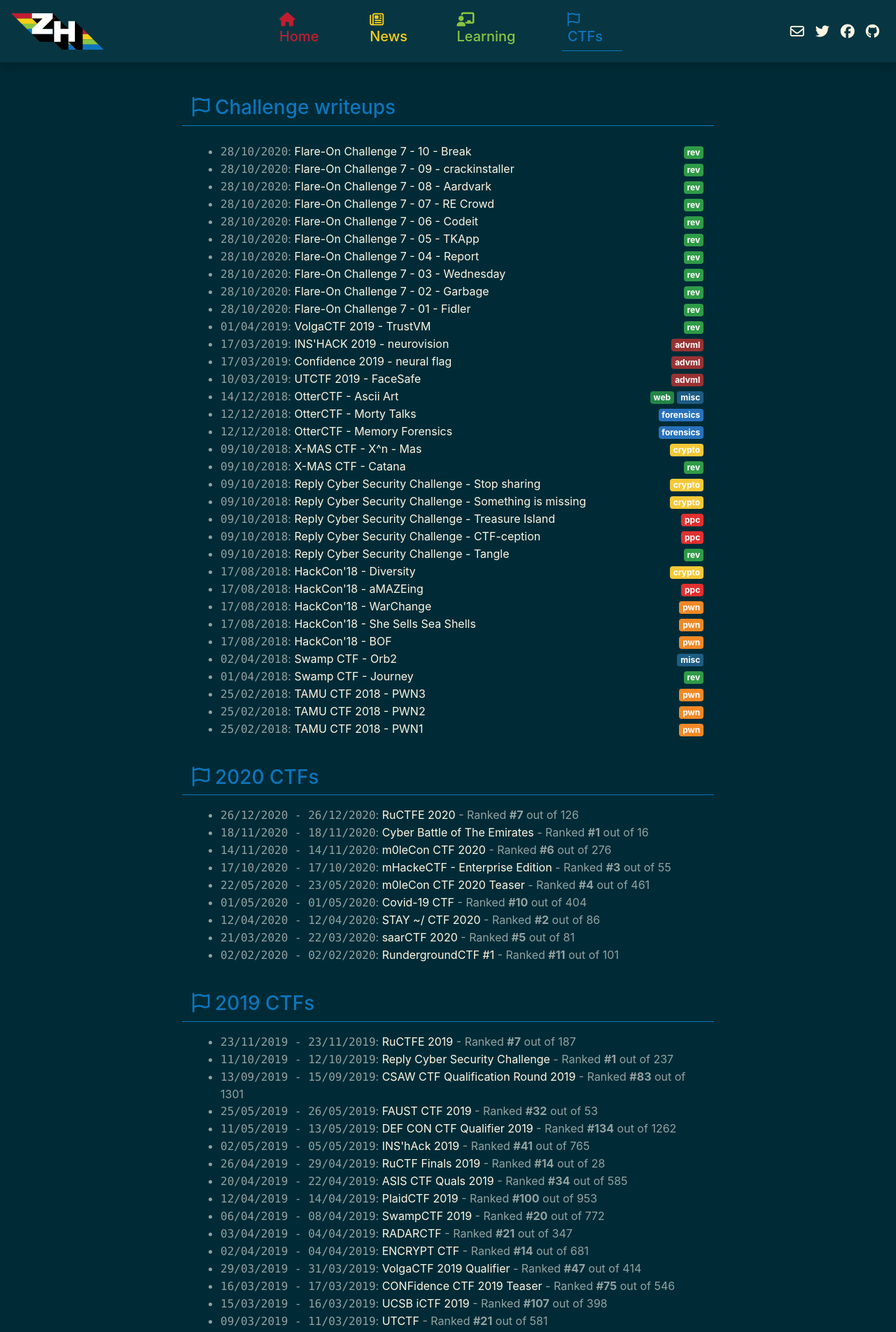
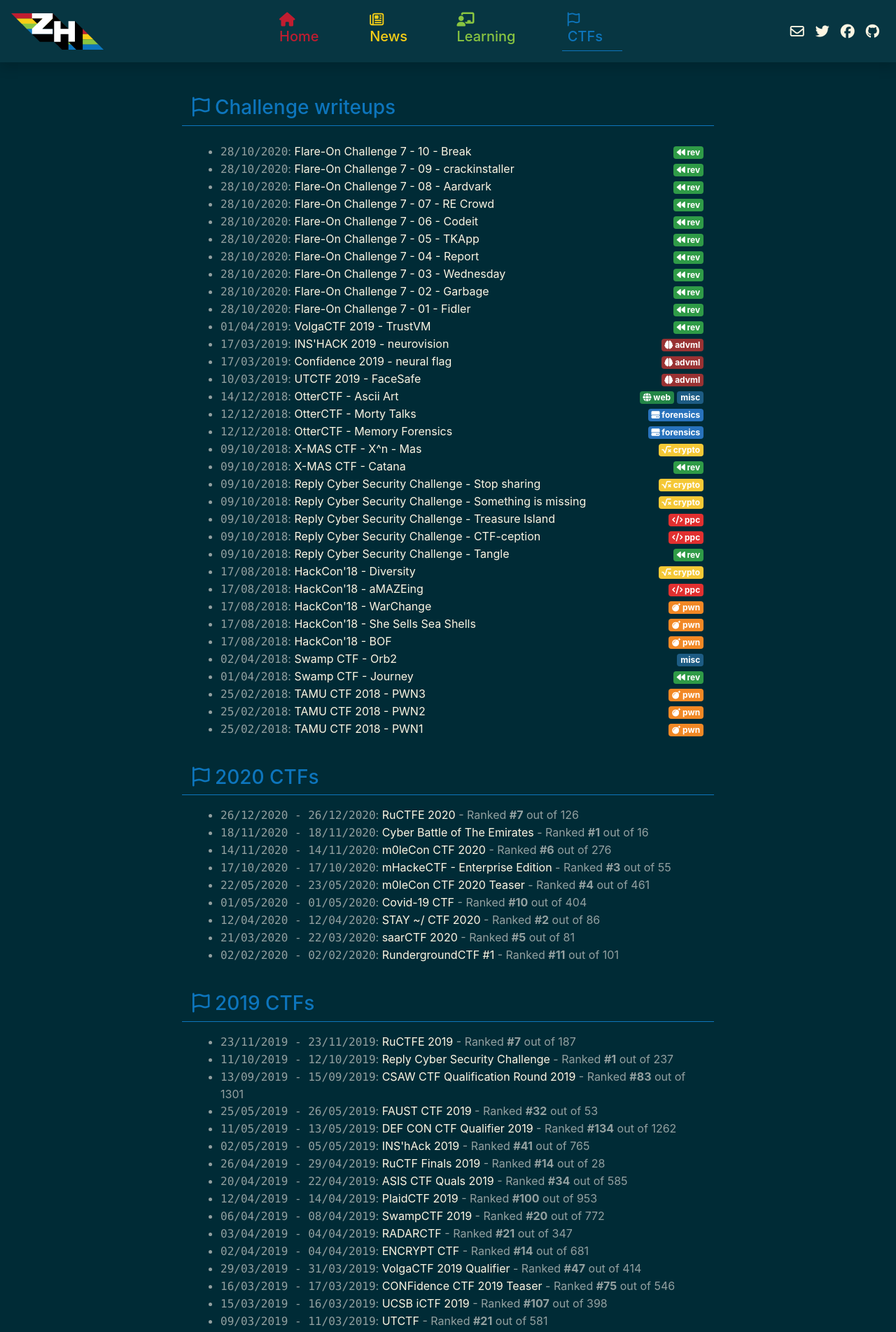
Before and after one commit to ZenHackTeam/ZenHackWebsite, a Jekyll site: the page built from ctf.html, in a window 1280 px wide. Shown: the top 1903 px of the page at 70% size. Built offline with Jekyll 4.4.1, drawn with Linux system fonts in a browser that asks for light colours; nearby versions of some CDN libraries; comment, search, counter and statistics services are not loaded.

Commit message:
categories

```diff
--- a/_layouts/writeup.html
+++ b/_layouts/writeup.html
@@ -9,7 +9,7 @@
         <div class="col-12 col-lg-8 text-center">
             <h3 class="text-zx4">{{page.ctf}} - {{page.challenge}}</h3>
             {% for category in page.categories %}
-            <span class="badge border-white badge-{{category}}">{{category}}</span>
+            <span class="badge border-white badge-{{category}}"><i class="{{ site.data.categories[category] }}"></i> {{category}}</span>
             {% endfor %}
 
             <div class="mt-3">
--- a/ctf.html
+++ b/ctf.html
@@ -26,7 +26,7 @@
                     </a>
                     <div class="float-right">
                         {% for category in post.categories %}
-                        <span class="badge border-white badge-{{category}}">{{category}}</span>
+                        <span class="badge border-white badge-{{category}}"><i class="{{ site.data.categories[category] }}"></i> {{category}}</span>
                         {% endfor %}
 
                     </div>
@@ -54,7 +54,7 @@
         <div class="col-12 text-center">
             {{post.author}} -
             {% for category in post.categories %}
-            <span class="badge border-white badge-{{category}}">{{category}}</span>
+            <span class="badge border-white badge-{{category}}"><i class="{{ site.data.categories[category] }}"></i> {{category}}</span>
             {% endfor %}
         </div>
 
--- a/index.html
+++ b/index.html
@@ -149,7 +149,7 @@
                 <p class="my-1"><a href="{{member.link}}">@{{member.nickname}}</a></p>
                 <p class="my-1">
                     {% for category in member.ctf %}
-                    <span class="badge border-white badge-{{category}}">{{category}}</span>
+                    <span class="badge border-white badge-{{category}}"><i class="{{ site.data.categories[category] }}"></i> {{category}}</span>
                     {% endfor %}
                 </p>
                 <p class="my-1">{{member.description}}</p>
@@ -192,7 +192,7 @@
                 <p class="my-1"><a href="{{member.link}}">@{{member.nickname}}</a></p>
                 <p class="my-1">
                     {% for category in member.ctf %}
-                    <span class="badge border-white badge-{{category}}">{{category}}</span>
+                    <span class="badge border-white badge-{{category}}"><i class="{{ site.data.categories[category] }}"></i> {{category}}</span>
                     {% endfor %}
                 </p>
                 <p class="my-1">{{member.description}}</p>
```
Also changed, not shown: _data/categories.json (added, +12 -0 lines).
